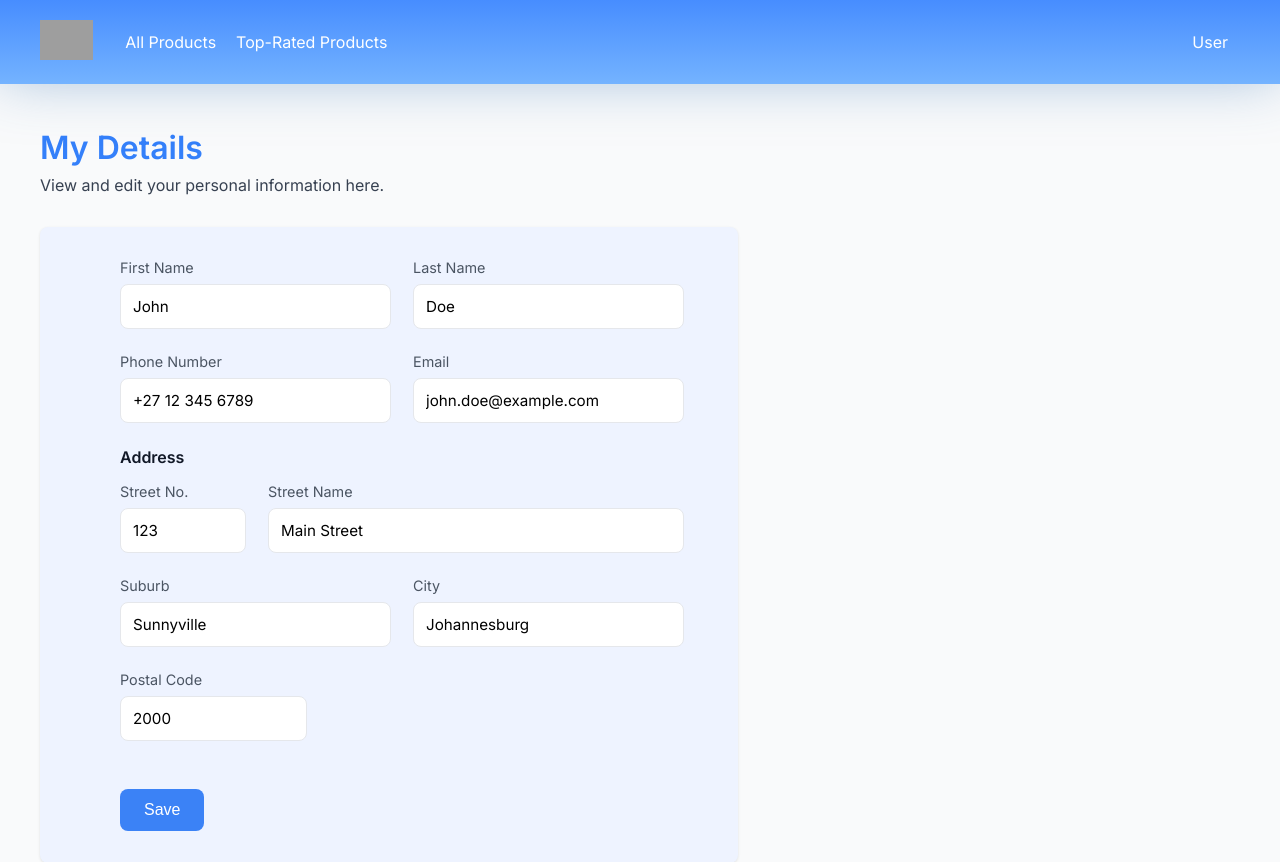
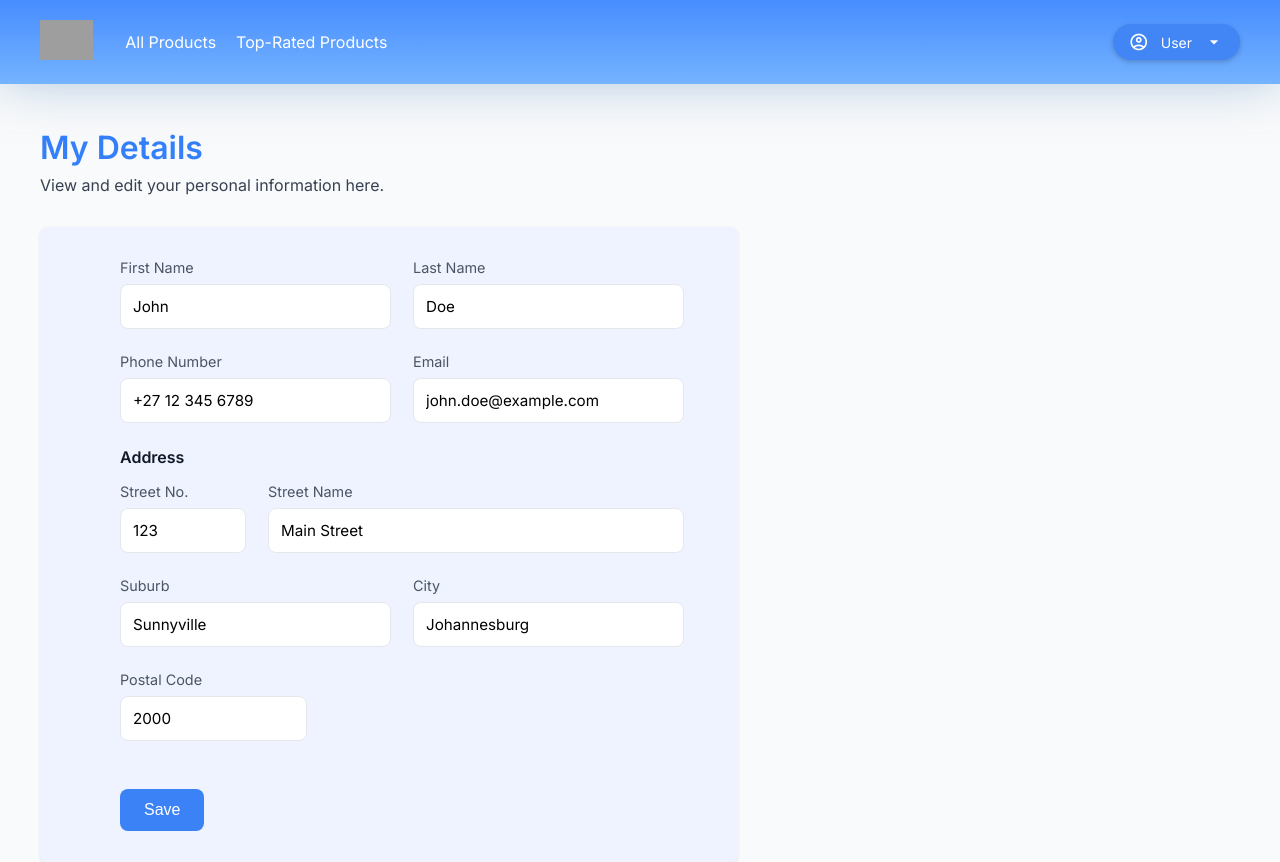
Before and after one commit to u23608821/COS221_Assignment_5, a PHP site: page /html/my_details.html in a window 1280 px wide. Shown: the top 862 px of the page. Run offline with PHP 8.4, Linux system fonts and the light colour scheme; grey boxes are pictures that could not be loaded.

Commit message:
CSS for new user dropdown button

```diff
--- a/src/public/html/my_details.html
+++ b/src/public/html/my_details.html
@@ -27,8 +27,11 @@
       <div class="nav-actions">
 
         <div class="dropdown">
-          <button class="btn-user dropdown-toggle" id="accountBtn" aria-haspopup="true"
-            aria-expanded="false">User</button>
+          <button class="btn-user dropdown-toggle" id="accountBtn" aria-haspopup="true" aria-expanded="false">
+            <span class="material-symbols-outlined user-icon">account_circle</span>
+            <span class="user-text">User</span>
+            <span class="material-symbols-outlined arrow-icon">arrow_drop_down</span>
+          </button>
           <div class="dropdown-menu" id="accountMenu" aria-label="Account options">
             <a href="../html/my_details.html"><span>My Details</span></a>
             <a href="../html/my_reviews.html"><span>My Reviews</span></a>
--- a/src/public/styles/my_details.css
+++ b/src/public/styles/my_details.css
@@ -415,3 +415,44 @@
  .dark .address-heading {
      color: var(--text-light);
  }
+
+
+
+
+
+
+
+ /* User button styles */
+.btn-user {
+  display: flex;
+  align-items: center;
+  gap: 8px;
+  padding: 8px 16px;
+  background-color: #4285f4;
+  color: white;
+  border: none;
+  border-radius: 24px;
+  font-family: 'Inter', sans-serif;
+  font-weight: 500;
+  font-size: 14px;
+  cursor: pointer;
+  box-shadow: 0 2px 5px rgba(0, 0, 0, 0.2);
+  transition: all 0.3s ease;
+}
+
+.btn-user:hover {
+  background-color: #3367d6;
+  box-shadow: 0 4px 8px rgba(0, 0, 0, 0.2);
+}
+
+.user-icon {
+  font-size: 20px;
+}
+
+.arrow-icon {
+  font-size: 20px;
+}
+
+.user-text {
+  margin: 0 4px;
+}
```
Also changed, not shown: src/public/styles/global.css (+35 -0 lines), src/public/styles/highest_rated.css (+35 -0 lines), src/public/styles/my_reviews.css (+35 -0 lines), src/public/styles/products.css (+35 -0 lines).
